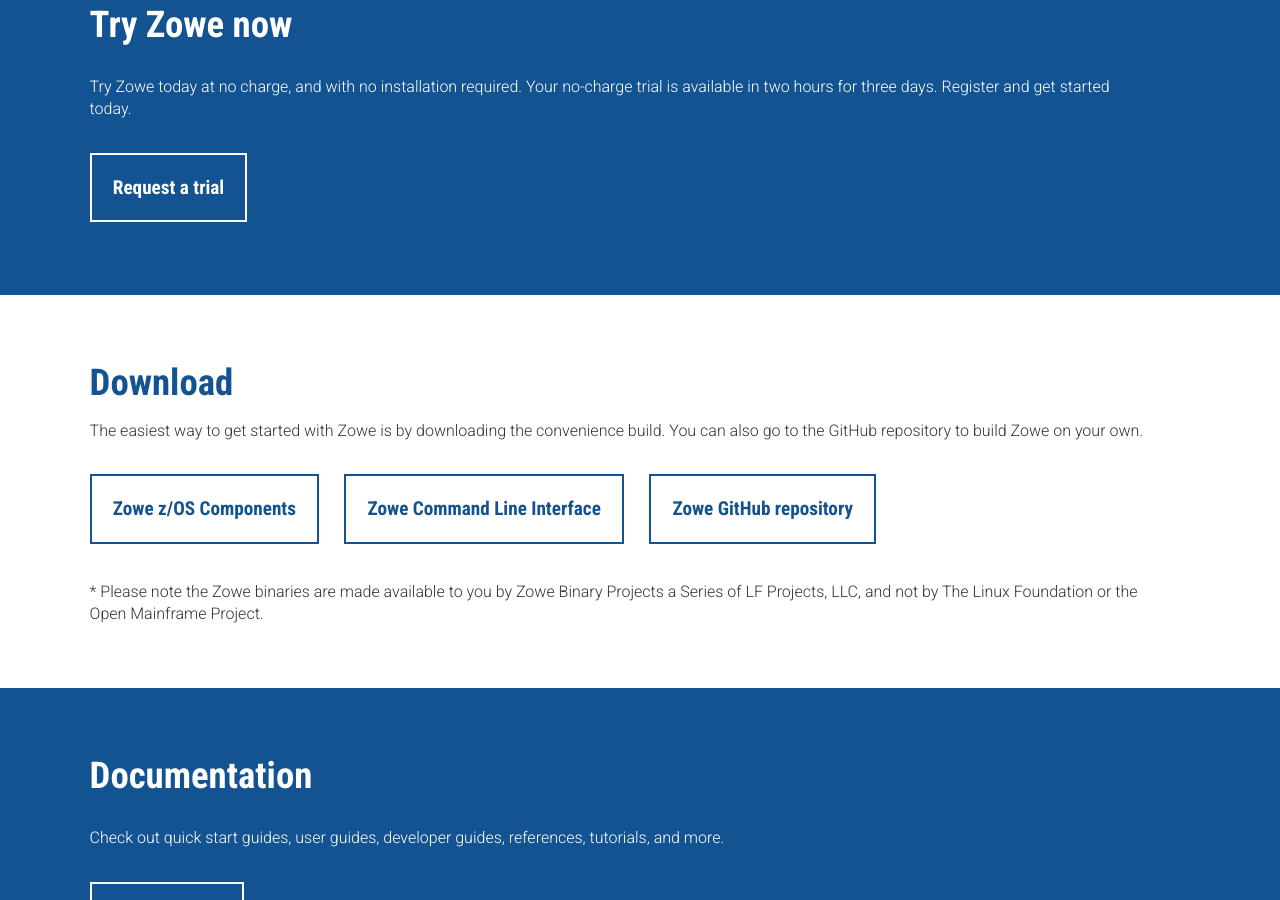
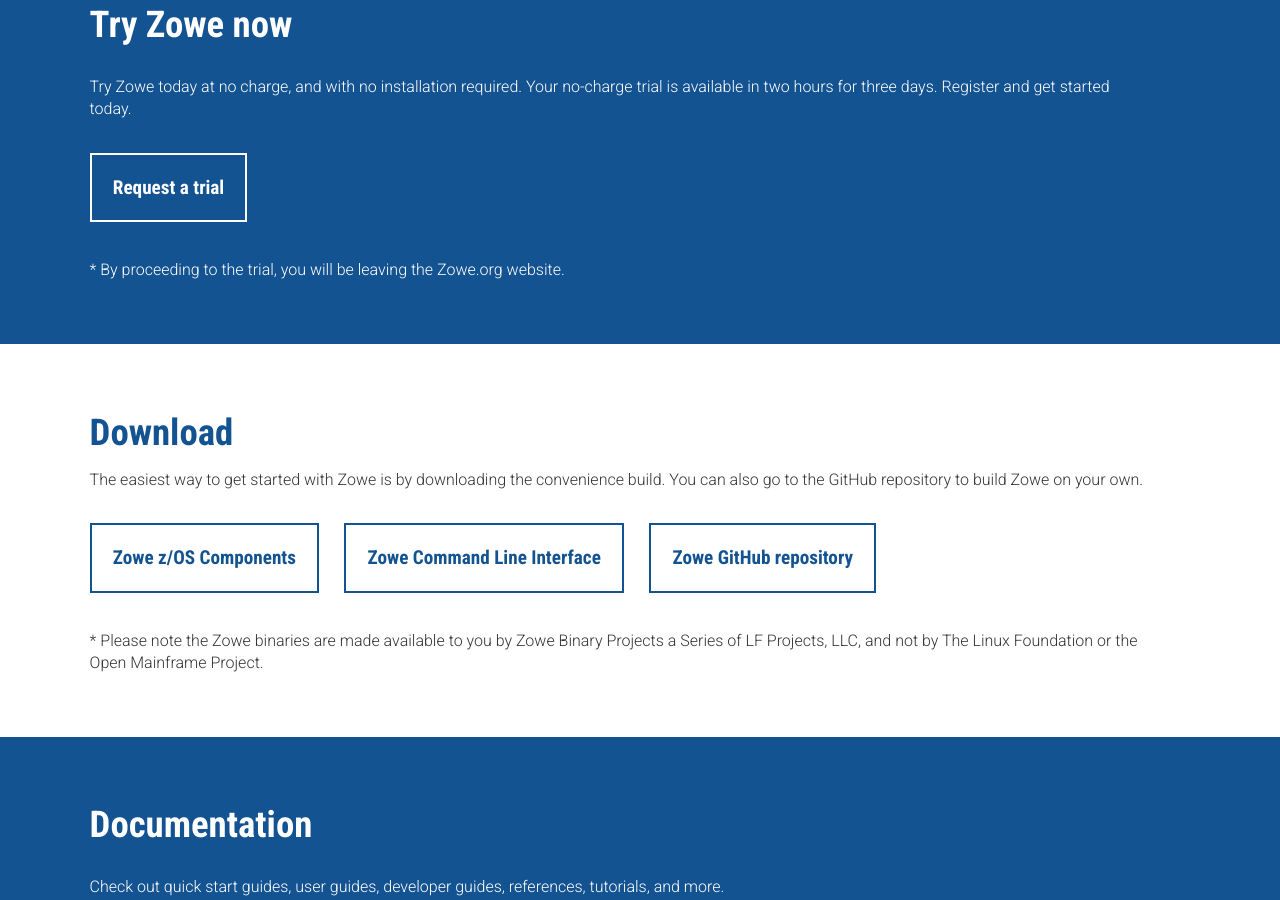
Before and after one commit to zowe/zowe.github.io, a Jekyll site: the page built from index.md, in a window 1280 px wide and 900 px high, scrolled down 1304 px. Built offline with Jekyll 4.4.1, drawn with Linux system fonts in a browser that asks for light colours; our own code applies the rules of GitHub Pages for plain Markdown files.

Commit message:
Update the trial link and description
Signed-off-by: nannanli <nannanli@cn.ibm.com>

```diff
--- a/index.md
+++ b/index.md
@@ -41,7 +41,8 @@
 <p>
 Try Zowe today at no charge, and with no installation required. Your no-charge trial is available in two hours for three days. Register and get started today.
 </p>
-<button><a href="https://www.ibm.com/account/reg/signup?formid=urx-38870">Request a trial</a></button>
+<button><a href="https://www.openmainframeproject.org/projects/zowe/ztrial">Request a trial</a></button>
+<p>* By proceeding to the trial, you will be leaving the Zowe.org website.</p>
 
 </section>
 
```
